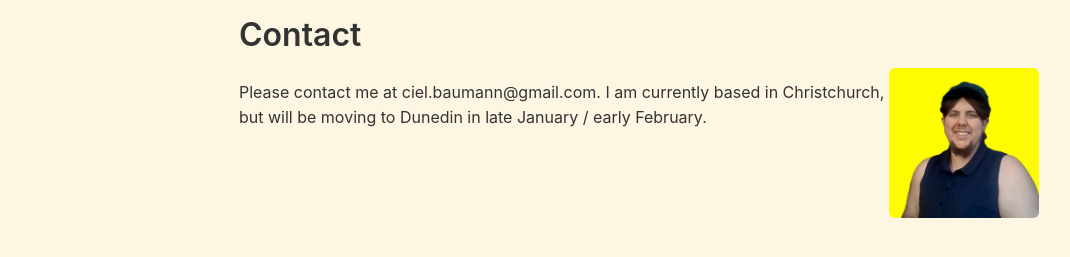
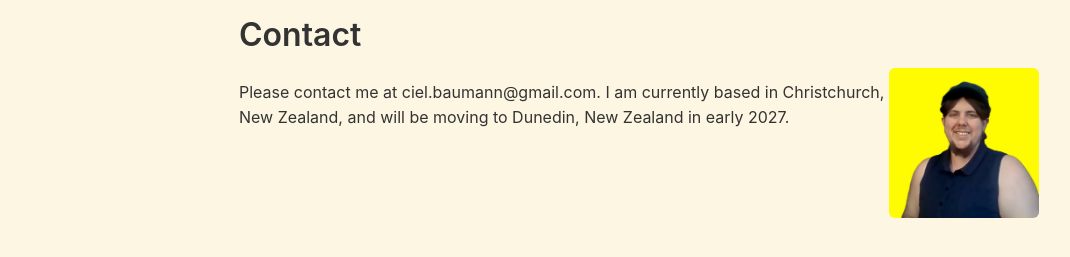
Before and after one commit to CielResearch/CielResearch.github.io, a Jekyll site: the page built from contact.md, in a window 1280 px wide. Shown: the part 121-378 px from the top of the page, without its empty margins (1-1071 px from the left). Built offline with Jekyll 4.4.1, drawn with Linux system fonts in a browser that asks for light colours; our own code applies the rules of GitHub Pages for plain Markdown files.

Commit message:
Update contact page

```diff
--- a/contact.md
+++ b/contact.md
@@ -2,5 +2,4 @@
 
 <img align="right" src="./assets/profile_pic.jpg" width="150">
 
-Please contact me at ciel.baumann@gmail.com.
-I am currently based in Christchurch, but will be moving to Dunedin in late January / early February.
+Please contact me at ciel.baumann@gmail.com. I am currently based in Christchurch, New Zealand, and will be moving to Dunedin, New Zealand in early 2027.
```
